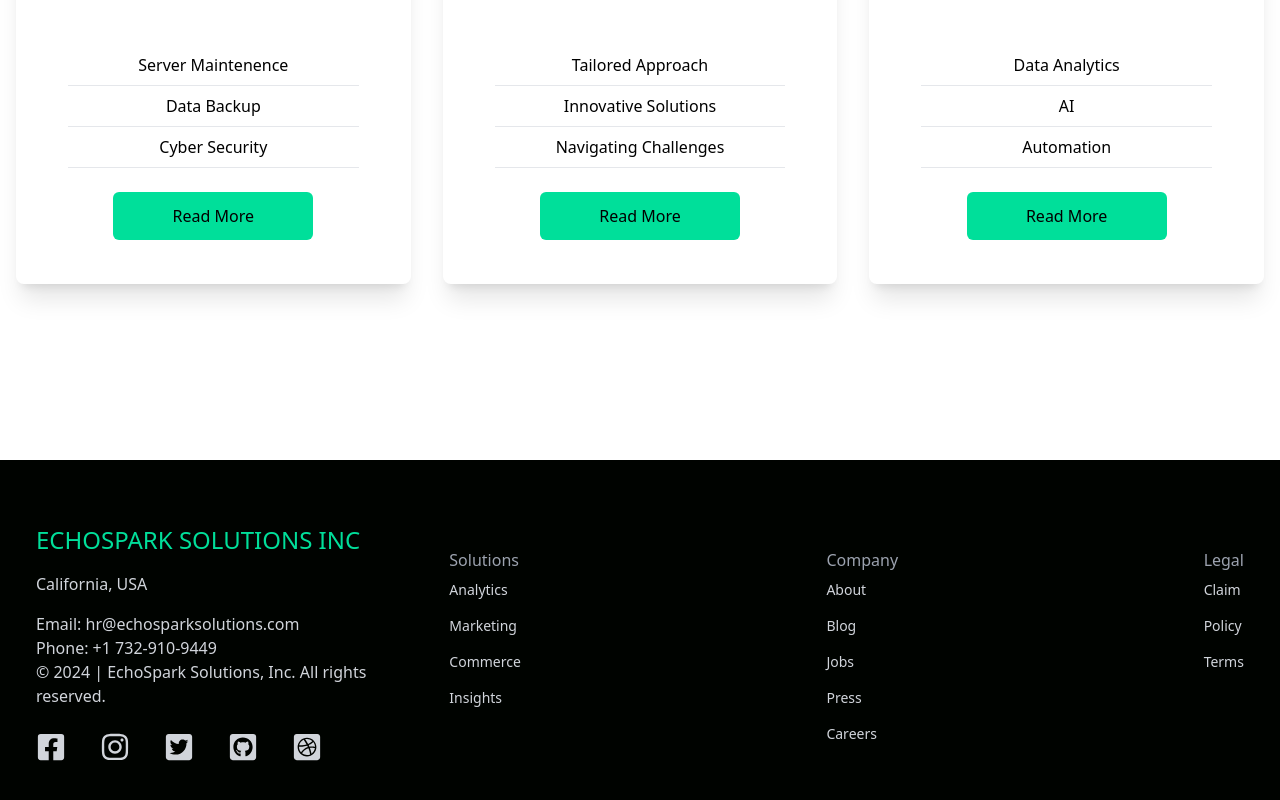
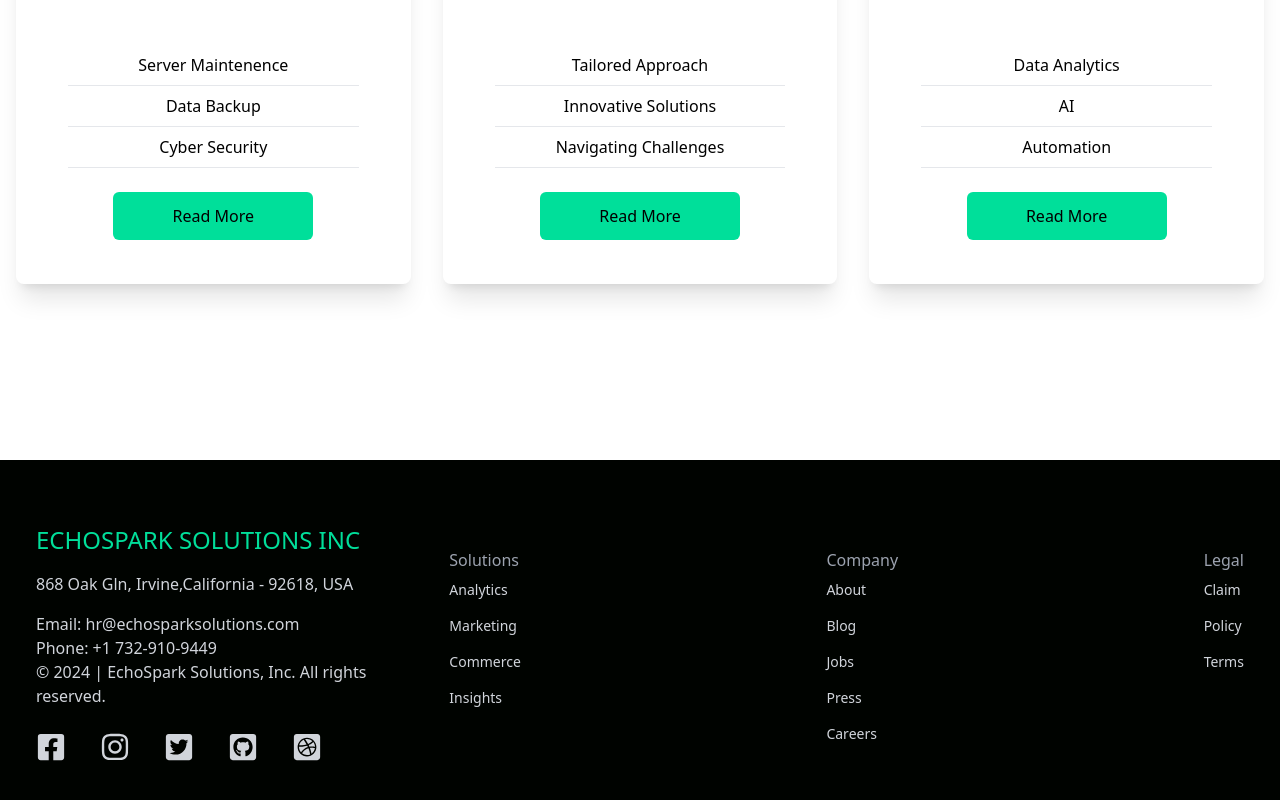
Before and after one commit to echosparksolutions/Website, a React (Create React App) app: page / in a window 1280 px wide. Shown: the part 2534-3334 px from the top of the page. Built offline with nearby package versions, Linux system fonts and the light colour scheme.

Commit message:
Added new address for the location

```diff
--- a/src/components/Footer.jsx
+++ b/src/components/Footer.jsx
@@ -13,7 +13,7 @@ const Footer = () => {
     <div className='max-w-[1240px] mx-auto py-16 px-4 grid lg:grid-cols-3 gap-8 text-gray-300'>
       <div>
         <h3 className='w-full text-2xl text-[#00df9a]'>ECHOSPARK SOLUTIONS INC</h3>
-        <p className='py-4'>California, USA</p>
+        <p className='py-4'>868 Oak Gln, Irvine,California - 92618, USA</p>
         <p>Email: hr@echosparksolutions.com</p>
         <p>Phone: +1 732-910-9449</p>
         <p>&copy; 2024 | EchoSpark Solutions, Inc. All rights reserved.</p>
```
